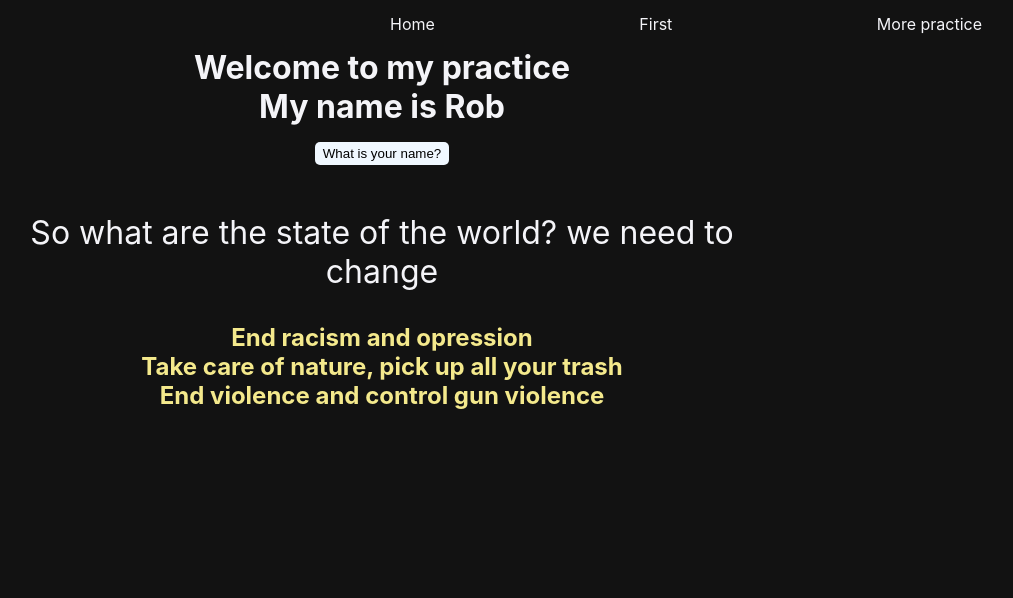
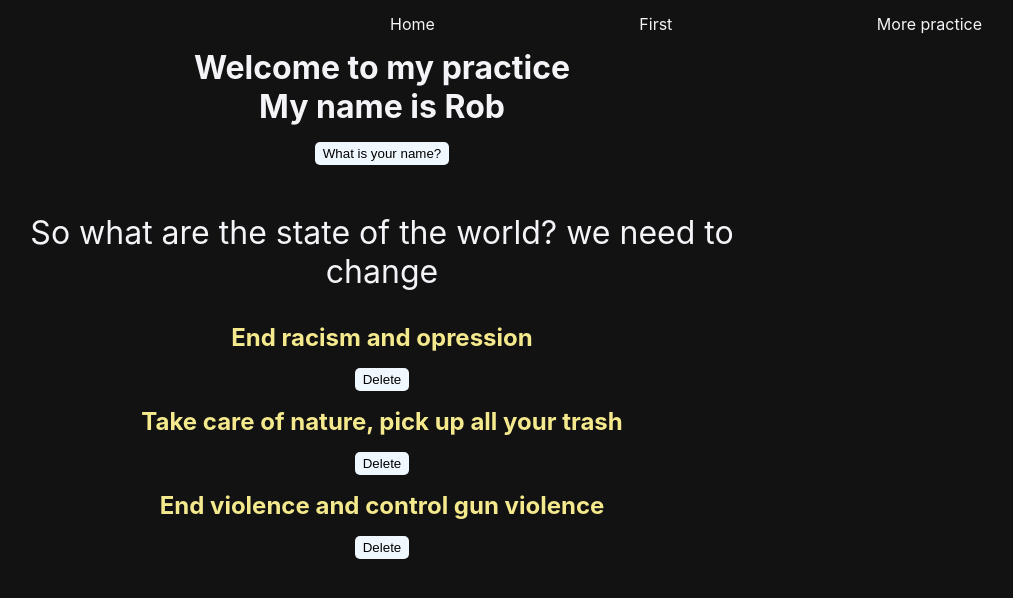
Before and after one commit to robonexx/reactBasics, a React (Create React App) app: page / in a window 1280 px wide. Shown: the top 598 px of the page, without its empty margins (258-1271 px from the left). Built offline with nearby package versions, Linux system fonts and the light colour scheme.

Commit message:
deleting objects

```diff
--- a/src/App.css
+++ b/src/App.css
@@ -91,3 +91,7 @@ ul a {
 .events {
   color: #f4e98c;
 }
+
+.btn.second:hover {
+  background: tomato;
+}
--- a/src/App.js
+++ b/src/App.js
@@ -1,4 +1,4 @@
-import React, { useState } from 'react';
+import React from 'react';
 import { Route, Switch } from 'react-router-dom';
 import './App.css';
 import Nav from './components/Nav';
--- a/src/pages/Home.js
+++ b/src/pages/Home.js
@@ -12,6 +12,12 @@ const Home = () => {
     const handleClick = () => {
         setName(prompt('What is your name'))
     };
+
+    const handleEvent = (id) => {
+        setEvents(events.filter((event) => {
+            return id !== event.id
+        }))
+    }
     return (
         <div className="home">
             {(name === 'Rob') ?
@@ -33,6 +39,8 @@ const Home = () => {
             {events.map((ev) => (
                 <div key={ev.id}>
                     <h2 className="events">{ev.title}</h2>
+                    <button className="btn second"
+                    onClick={() => {handleEvent(ev.id)}}>Delete</button>
                 </div>
             ))}
     </div>
```
